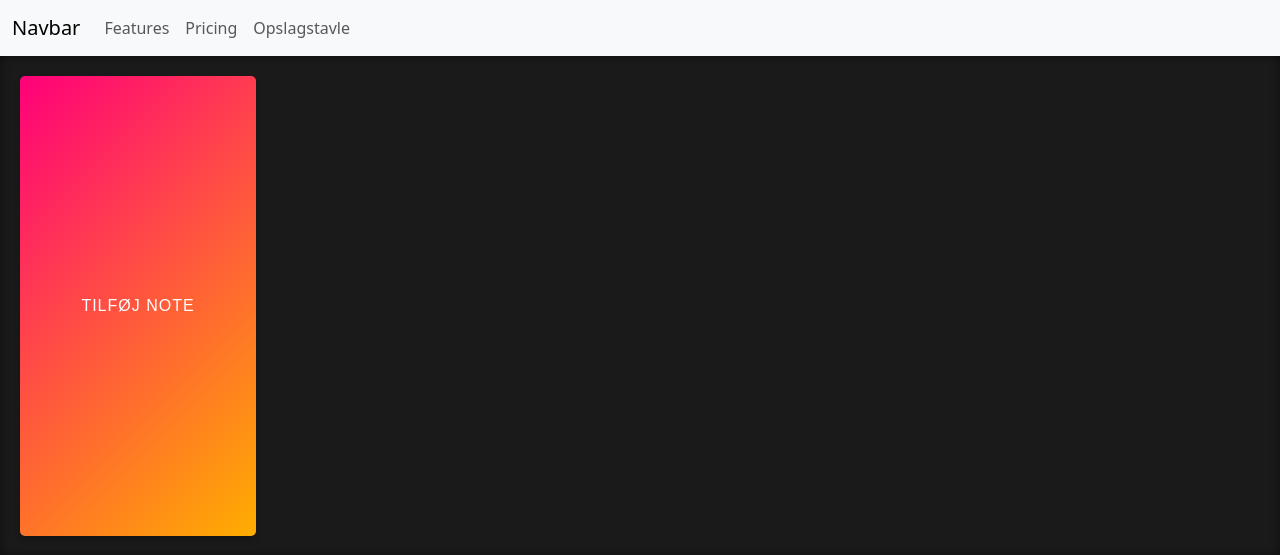
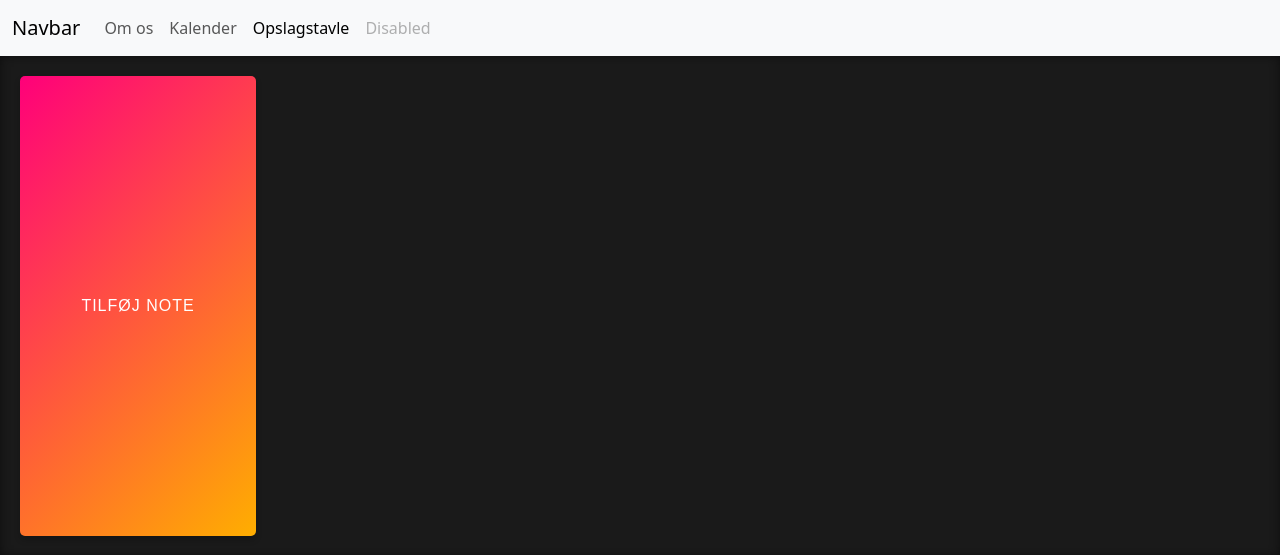
Before and after one commit to DanielToft92/dayeksamen, a PHP site: page /opslagstavle.php in a window 1280 px wide. Shown: the top 555 px of the page. Run offline with PHP 8.4, Linux system fonts and the light colour scheme; style sheets or scripts are compiled from the project's sources; some libraries are stand-ins or nearby versions.

Commit message:
New Update

```diff
--- a/css/styles.scss
+++ b/css/styles.scss
@@ -18,6 +18,9 @@ $theme-colors: map-merge($theme-colors, $custom-colors);
 @import "bootstrapComponents";
 
 // 5. Du kan lave styling her...
+
+/* Navbar */
+
 
 
 
--- a/opslagstavle.php
+++ b/opslagstavle.php
@@ -22,15 +22,15 @@ require "settings/init.php";
 <nav class="navbar navbar-expand-lg bg-body-tertiary">
     <div class="container-fluid">
         <a class="navbar-brand" href="index.php">Navbar</a>
-        <button class="navbar-toggler" type="button" data-bs-toggle="collapse" data-bs-target="#navbarNavAltMarkup"
-                aria-controls="navbarNavAltMarkup" aria-expanded="false" aria-label="Toggle navigation">
+        <button class="navbar-toggler" type="button" data-bs-toggle="collapse" data-bs-target="#navbarNavAltMarkup" aria-controls="navbarNavAltMarkup" aria-expanded="false" aria-label="Toggle navigation">
             <span class="navbar-toggler-icon"></span>
         </button>
         <div class="collapse navbar-collapse" id="navbarNavAltMarkup">
             <div class="navbar-nav">
-                <a class="nav-link" href="#">Features</a>
-                <a class="nav-link" href="#">Pricing</a>
-                <a class="nav-link" href="opslagstavle.php">Opslagstavle</a>
+                <a class="nav-link" href="#">Om os</a>
+                <a class="nav-link" href="#">Kalender</a>
+                <a class="nav-link active" href="opslagstavle.php">Opslagstavle</a>
+                <a class="nav-link disabled" aria-disabled="true">Disabled</a>
             </div>
         </div>
     </div>
```
Also changed, not shown: index.php (+5 -4 lines).
